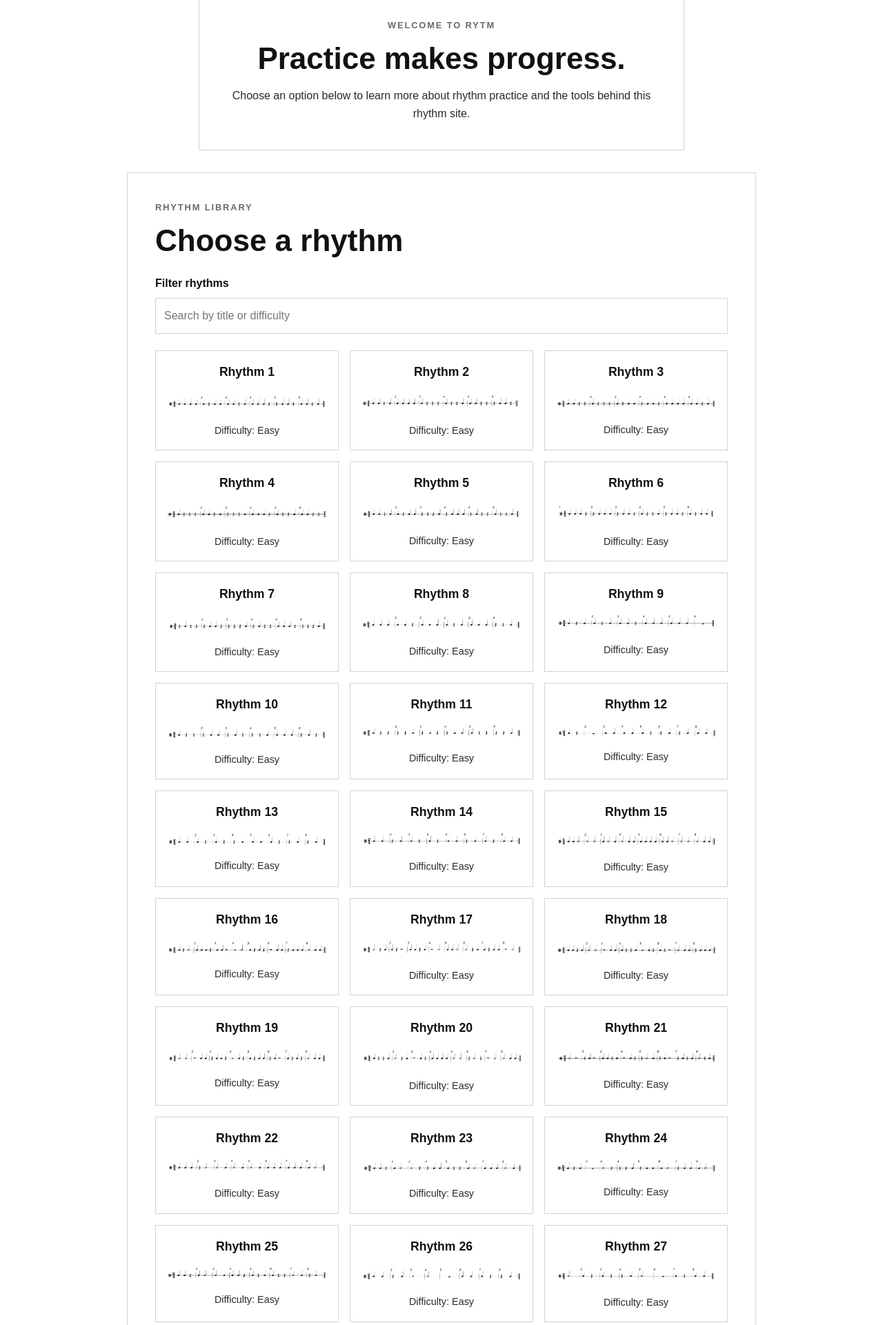
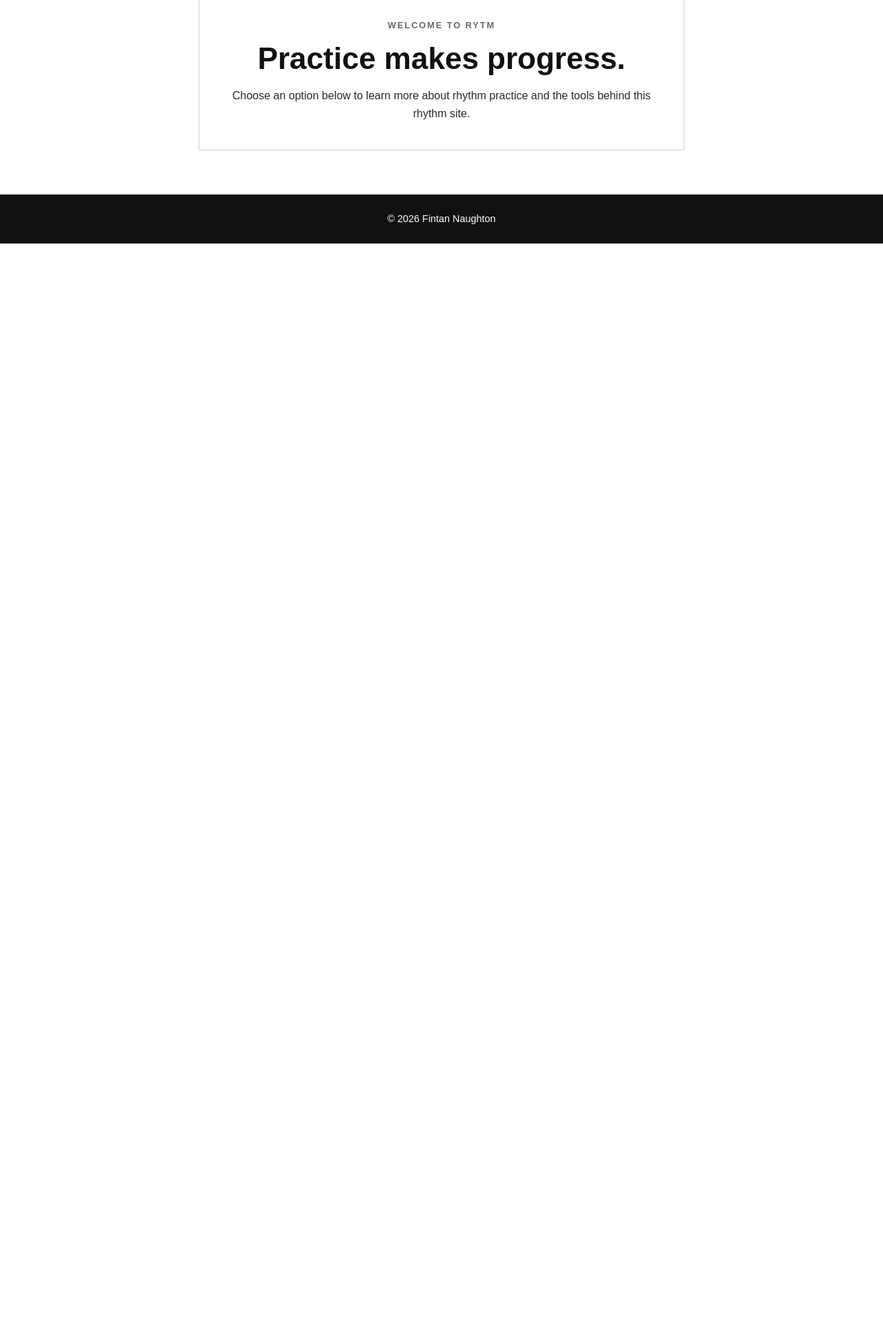
Before and after one commit to finNaughton/ssw215-finNaughton, a Flask app: page / in a window 1280 px wide. Shown: the part 481-2402 px from the top of the page at 69% size. After the commit the page ends 834 px from the top, so only its background shows below. Run offline with Flask 3, Linux system fonts and the light colour scheme.

Commit message:
moving rhythm cards to practice rhythmm section

```diff
--- a/finalProject/frontend/static/style.css
+++ b/finalProject/frontend/static/style.css
@@ -104,13 +104,6 @@ h2 {
 
 .site-nav {
   padding: 1.25rem 1.5rem 0;
-}
-
-.rhythm-library-section {
-  max-width: 60rem;
-  margin: 2rem auto 0;
-  padding: 2.5rem;
-  border: 1px solid var(--border-gray);
 }
 
 .filter-label {
@@ -224,6 +217,17 @@ h2 {
   margin-top: 2rem;
 }
 
+.rhythm-library {
+  margin-top: 2rem;
+  padding-top: 2rem;
+  border-top: 1px solid var(--border-gray);
+}
+
+.rhythm-library > h3 {
+  margin: 0;
+  font-size: 1.5rem;
+}
+
 .is-hidden {
   display: none;
 }
@@ -282,8 +286,7 @@ h2 {
   }
 
   .welcome-section,
-  .content-section,
-  .rhythm-library-section {
+  .content-section {
     padding: 2rem 1.25rem;
   }
 
--- a/finalProject/frontend/templates/index.html
+++ b/finalProject/frontend/templates/index.html
@@ -42,9 +42,13 @@
         </p>
       </section>
 
-      <section class="rhythm-library-section" aria-labelledby="rhythm-library-heading">
-        <p class="section-kicker">Rhythm library</p>
-        <h2 id="rhythm-library-heading">Choose a rhythm</h2>
+      <section class="content-section is-hidden" id="practice-section" aria-labelledby="practice-heading" hidden>
+        <p class="section-kicker">Practice mode</p>
+        <h2 id="practice-heading">Practice Rhythm</h2>
+        <p class="coming-soon">Rhythms Coming Soon</p>
+        <p>Check back soon to practice reading and playing rhythms in time.</p>
+        <div class="rhythm-library">
+          <h3>Choose a rhythm</h3>
           <label class="filter-label" for="rhythm-filter">Filter rhythms</label>
           <input class="filter-input" id="rhythm-filter" type="search" placeholder="Search by title or difficulty" />
           <div class="rhythm-grid">
@@ -60,13 +64,7 @@
             </article>
             {% endfor %}
           </div>
-      </section>
-
-      <section class="content-section is-hidden" id="practice-section" aria-labelledby="practice-heading" hidden>
-        <p class="section-kicker">Practice mode</p>
-        <h2 id="practice-heading">Practice Rhythm</h2>
-        <p class="coming-soon">Rhythms Coming Soon</p>
-        <p>Check back soon to practice reading and playing rhythms in time.</p>
+        </div>
       </section>
 
       <section class="content-section is-hidden" id="how-to-section" aria-labelledby="how-to-heading" hidden>
```
Also changed, not shown: finalProject/SPEC.md (+2 -1 lines). Lines whose indentation alone changed are shown as unchanged.
